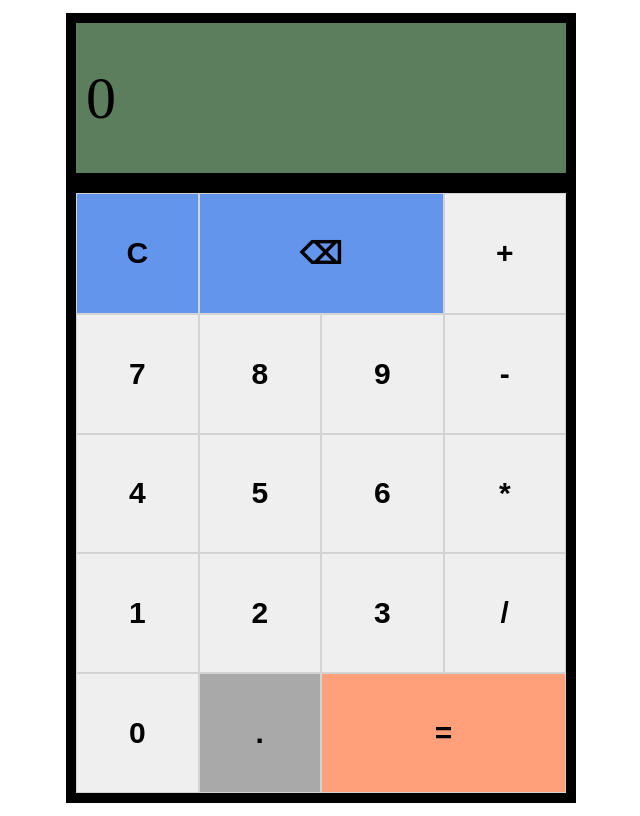
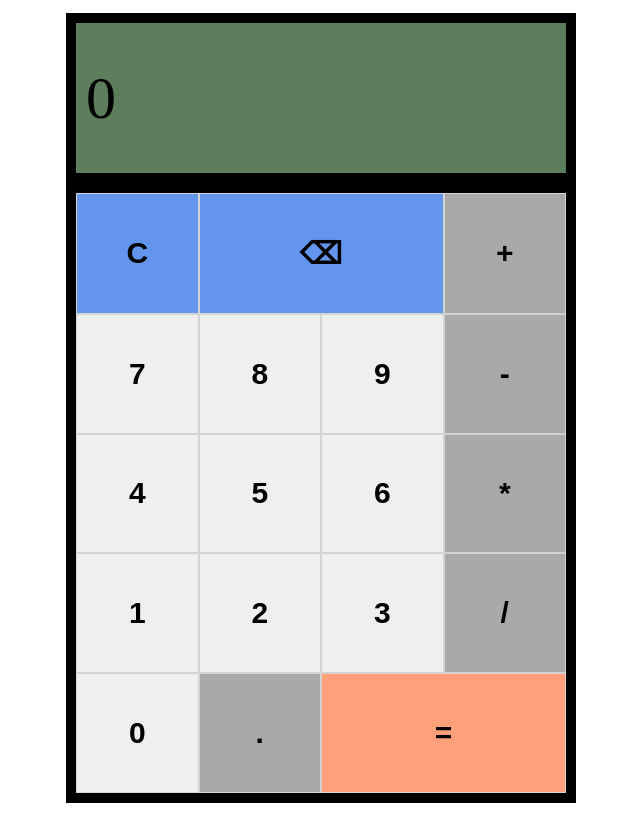
Before and after one commit to jlcarg/project-calculator, a plain HTML site: page index.html in a window 1280 px wide. Shown: the whole page, without its empty margins (319-959 px from the left). Drawn offline with Linux system fonts and the light colour scheme.

Commit message:
Refactor CSS rule to match with changes to classes

```diff
--- a/style.css
+++ b/style.css
@@ -59,10 +59,10 @@ html {
     background-color: cornflowerblue;
 }
 
-.addition,
-.subtraction,
-.multiplication,
-.division,
+.add,
+.subtract,
+.multiply,
+.divide,
 .dot {
     background-color: darkgray;
 }
```
